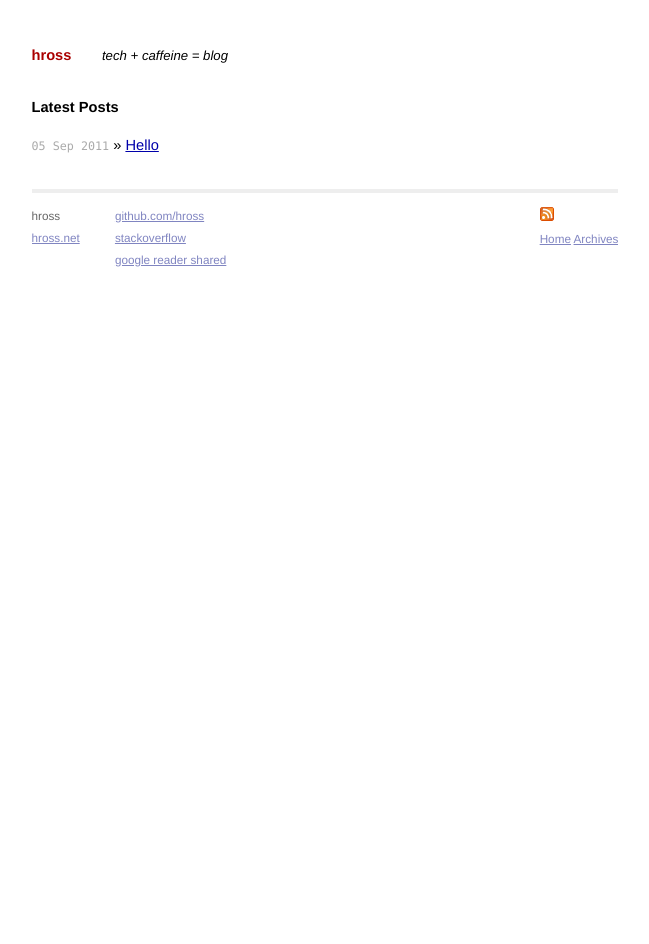
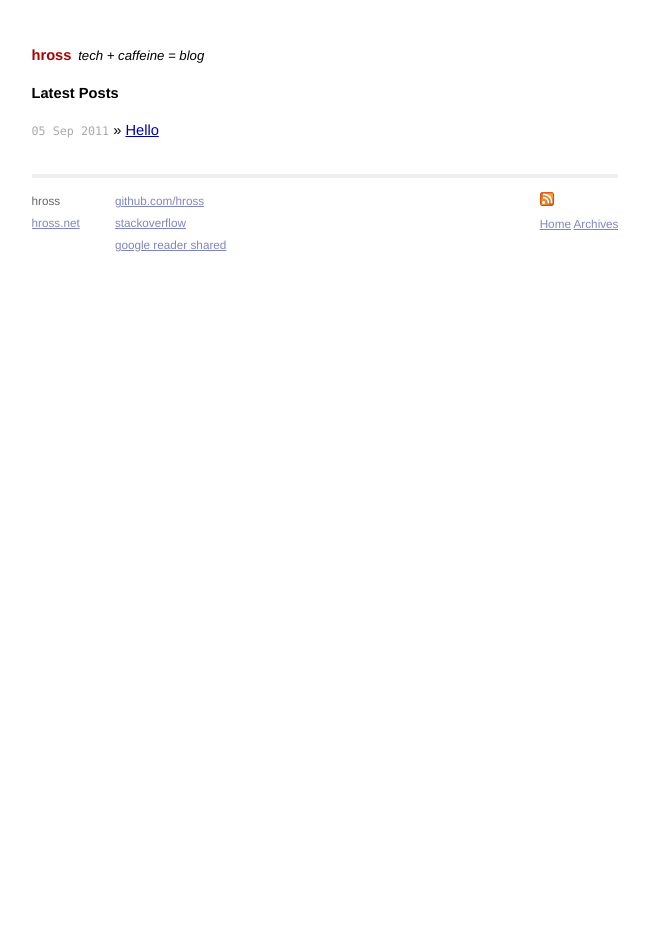
Before and after one commit to hross/hross.github.com, a Jekyll site: the page built from index.html, in a window 1280 px wide. Shown: the whole page, without its empty margins (315-964 px from the left). Built offline with Jekyll 4.4.1, drawn with Linux system fonts in a browser that asks for light colours; Markdown is read by kramdown in place of the engine named in the settings.

Commit message:
updated title styles

```diff
--- a/css/screen.css
+++ b/css/screen.css
@@ -89,7 +89,7 @@ ul.posts {
 .title {
   color: #a00;
   font-weight: bold;
-  margin-bottom: 2em;
+  margin-bottom: 1em;
 }
 
   .site .title span {
@@ -97,8 +97,7 @@ ul.posts {
   	font-weight: normal;
   	font-style: italic;
   	font-size: 90%;
-  	margin-left: 2em;
-  	margin-top: 2em;
+  	margin-left: .2em;
   }
 
   .site .title a {
```
